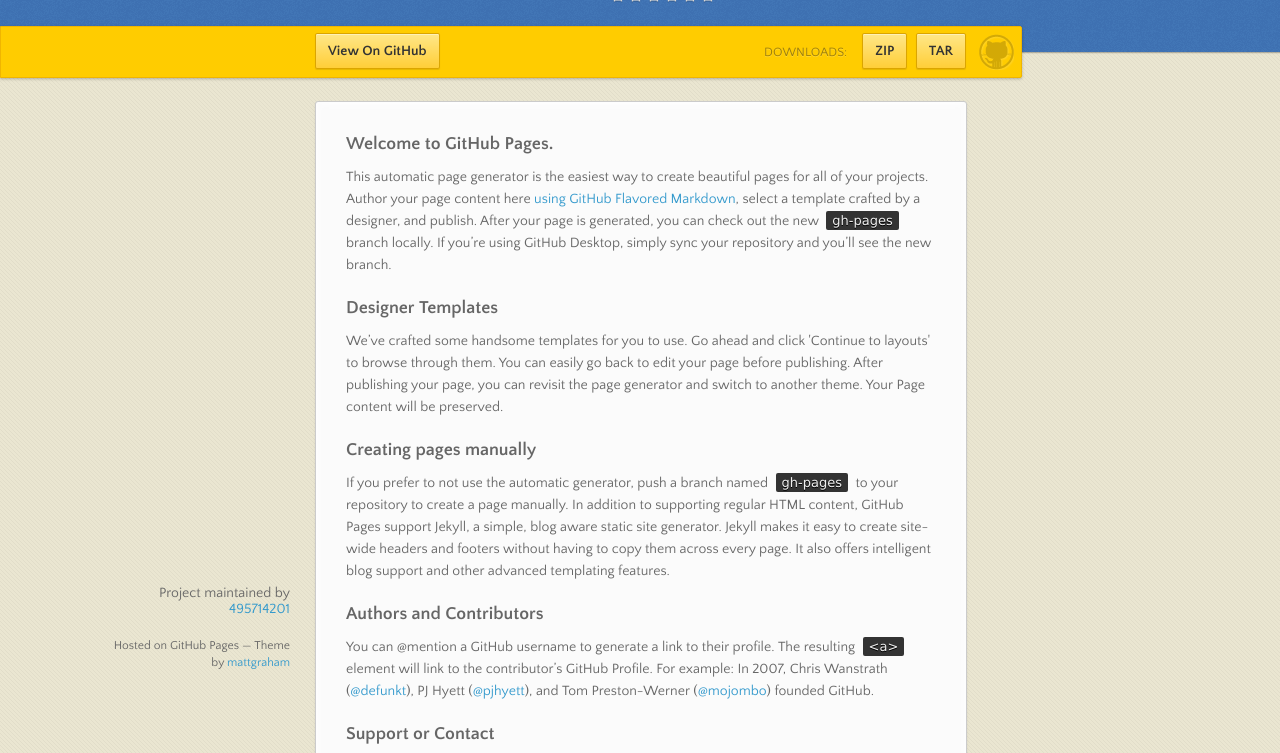
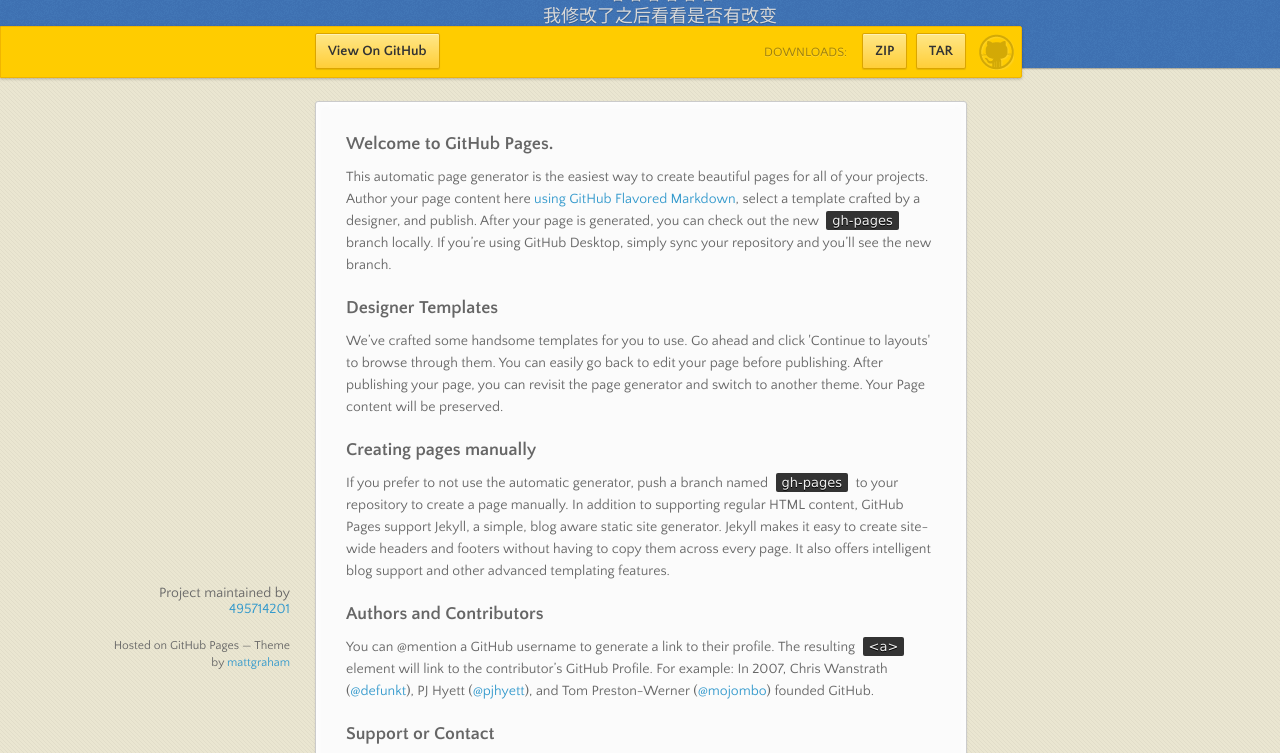
Before and after one commit to 495714201/GitHub, a plain HTML site: page index.html in a window 1280 px wide. Shown: the part 89-842 px from the top of the page. Drawn offline with nearby package versions, Linux system fonts and the light colour scheme.

Commit message:
a test change

```diff
--- a/index.html
+++ b/index.html
@@ -19,6 +19,7 @@
       <header>
         <h1>Github</h1>
         <p>哈哈哈哈哈哈</p>
+        <p>我修改了之后看看是否有改变</p>
       </header>
 
       <div id="banner">
```
